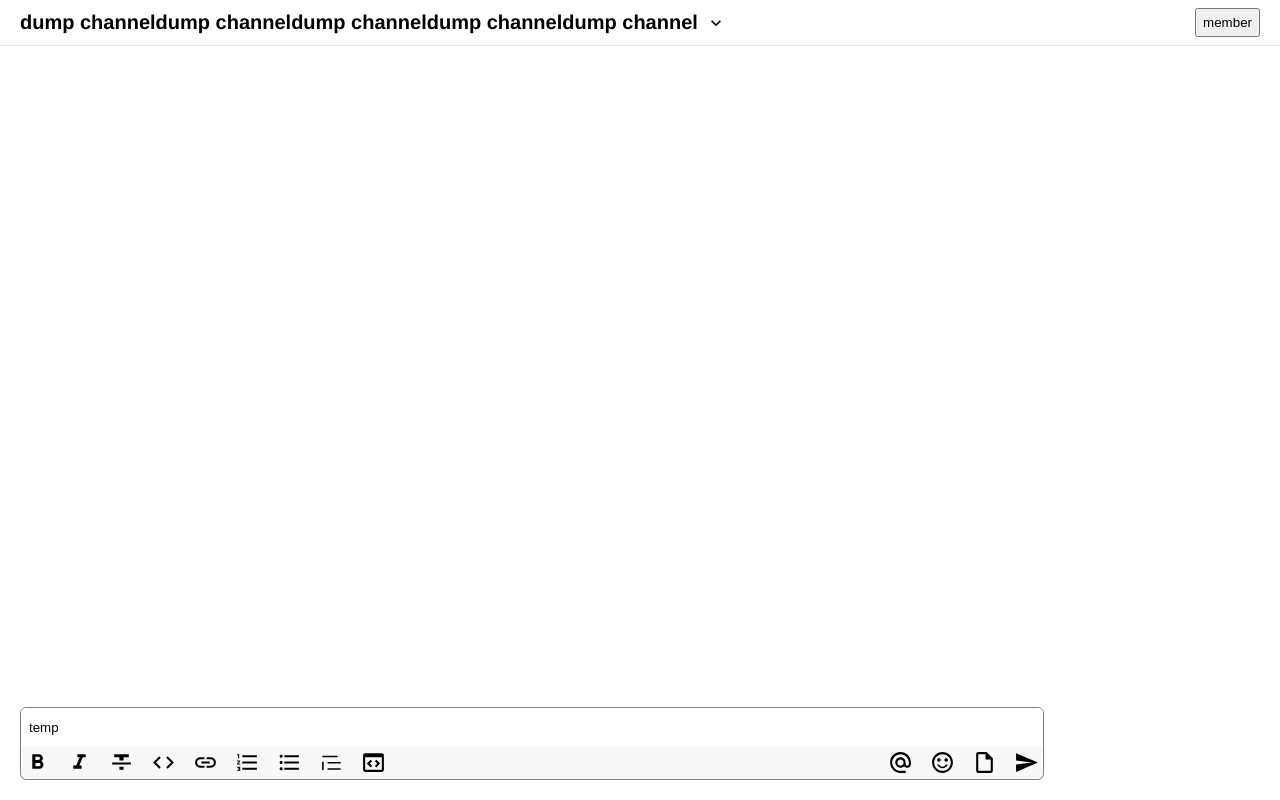
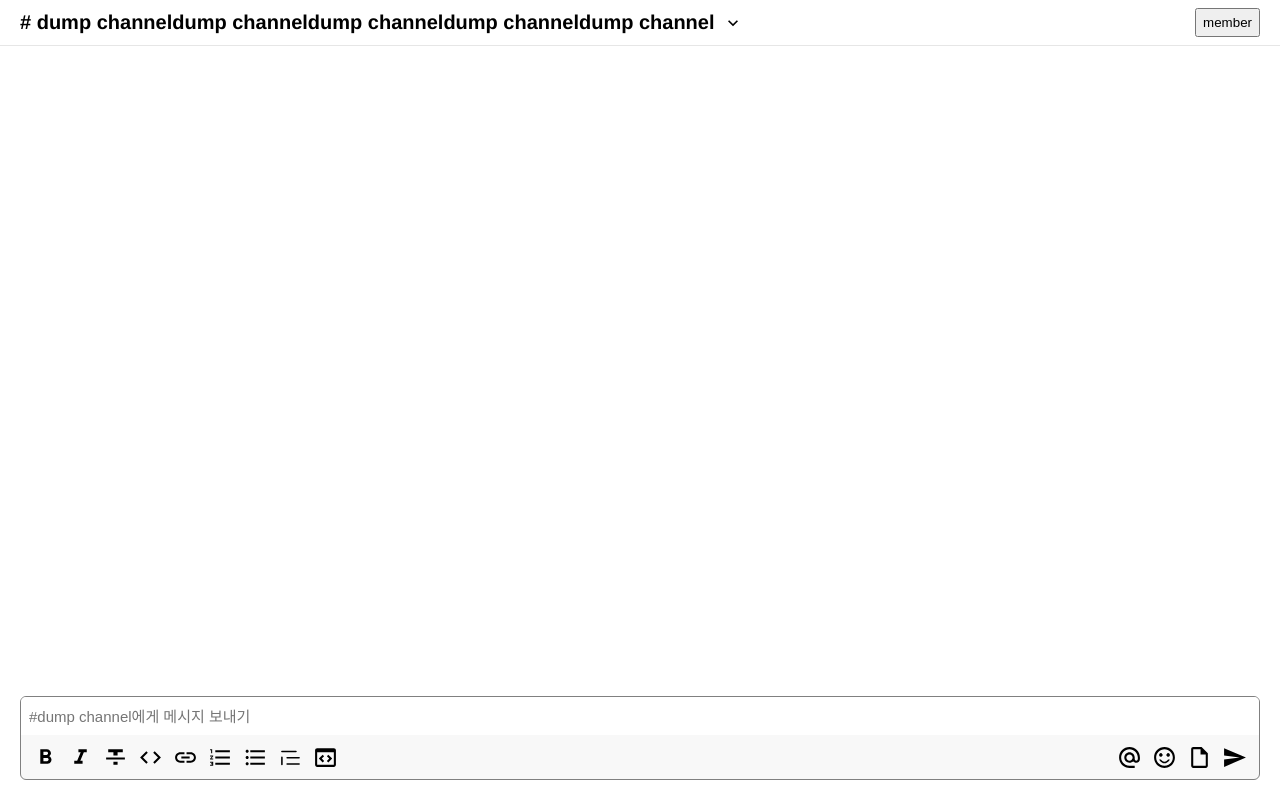
Before and after one commit to njsh4261/SGS_Last_Punch, a React (Create React App) app in the folder src/frontend/web/: page / in a window 1280 px wide. Built offline with nearby package versions, Linux system fonts and the light colour scheme.

Commit message:
feat: prototype 2차 지수님께 칭찬받음

```diff
--- a/src/frontend/web/src/components/Chat.tsx
+++ b/src/frontend/web/src/components/Chat.tsx
@@ -76,19 +76,25 @@ const MessageBox = styled.section`
   }
 `;
 
+const ChatInputLayout = styled.article`
+  margin: 0 20px 20px 20px;
+`;
+
 const End = styled.article``;
 
 const Chat = () => {
   const endRef = useRef<null | HTMLDivElement>(null);
-  const [msg, setMsg] = useState<string>('temp');
+  const [msg, setMsg] = useState<string>('');
   const [msgList, setMsgList] = useState<string[]>([]);
+  const selectedChannel =
+    '# dump channeldump channeldump channeldump channeldump channel'; // todo: store
 
   const msgTypingHandler = (e: React.ChangeEvent<HTMLInputElement>) =>
     setMsg(e.target.value);
   const msgSubmitHandler = () => {
     // socket.send(msg), get response
     setMsgList([...msgList, msg]);
-    setMsg(`temp${msgList.length}`);
+    setMsg('');
   };
   const scrollToBottom = () =>
     endRef.current?.scrollIntoView({ behavior: 'smooth' });
@@ -101,9 +107,7 @@ const Chat = () => {
     <Container>
       <ChannelHeader>
         <ChannelInfo>
-          <ChannelName>
-            dump channeldump channeldump channeldump channeldump channel
-          </ChannelName>
+          <ChannelName>{selectedChannel}</ChannelName>
           <ArrowDropDownIcon></ArrowDropDownIcon>
         </ChannelInfo>
 
@@ -115,11 +119,13 @@ const Chat = () => {
         ))}
         <End ref={endRef}></End>
       </MessageListContainer>
-      <ChatInput
-        msg={msg}
-        msgTypingHandler={msgTypingHandler}
-        msgSubmitHandler={msgSubmitHandler}
-      ></ChatInput>
+      <ChatInputLayout>
+        <ChatInput
+          msg={msg}
+          msgTypingHandler={msgTypingHandler}
+          msgSubmitHandler={msgSubmitHandler}
+        ></ChatInput>
+      </ChatInputLayout>
     </Container>
   );
 };
--- a/src/frontend/web/src/components/ChatInput.tsx
+++ b/src/frontend/web/src/components/ChatInput.tsx
@@ -20,9 +20,6 @@ const InputContainer = styled.article`
   border-radius: 6px;
   overflow: hidden;
   background: #f8f8f8;
-  /* todo: remove */
-  width: 80%;
-  margin: 20px;
 `;
 
 const InputLayer = styled.input`
@@ -31,12 +28,14 @@ const InputLayer = styled.input`
   padding: 8px;
   outline: none;
   border: none;
+  font-size: 15px;
 `;
 
 const ButtonLayer = styled.article`
   display: flex;
   justify-content: space-between;
-  padding: 4px;
+  height: 32px;
+  padding: 22px 12px;
   align-items: center;
 `;
 
@@ -57,14 +56,9 @@ const ImageButton = styled.section<{ imageUrl: string; size?: string }>`
   outline: none;
 
   & + & {
-    /* todo: remove this */
-    @media screen and (max-width: 500px) {
-      margin-left: 7px;
-    }
-    @media screen and (min-width: 500px) {
-      margin-left: 17px;
-    }
+    margin-left: 10px;
   }
+
   &:hover {
     opacity: 50%;
     cursor: pointer;
@@ -82,16 +76,18 @@ const ChatInput = ({
   msgTypingHandler,
   msgSubmitHandler,
 }: ChatInputProps) => {
+  const channelName = 'dump channel'; // todo: change store info
+
   const enterKeyHandler = (e: React.KeyboardEvent<HTMLDivElement>) => {
     if (e.key === 'Enter') msgSubmitHandler();
   };
-
   return (
     <InputContainer>
       <InputLayer
         value={msg}
         onChange={msgTypingHandler}
         onKeyDown={enterKeyHandler}
+        placeholder={`#${channelName}에게 메시지 보내기`}
       ></InputLayer>
       <ButtonLayer>
         <LeftButtons>
```
